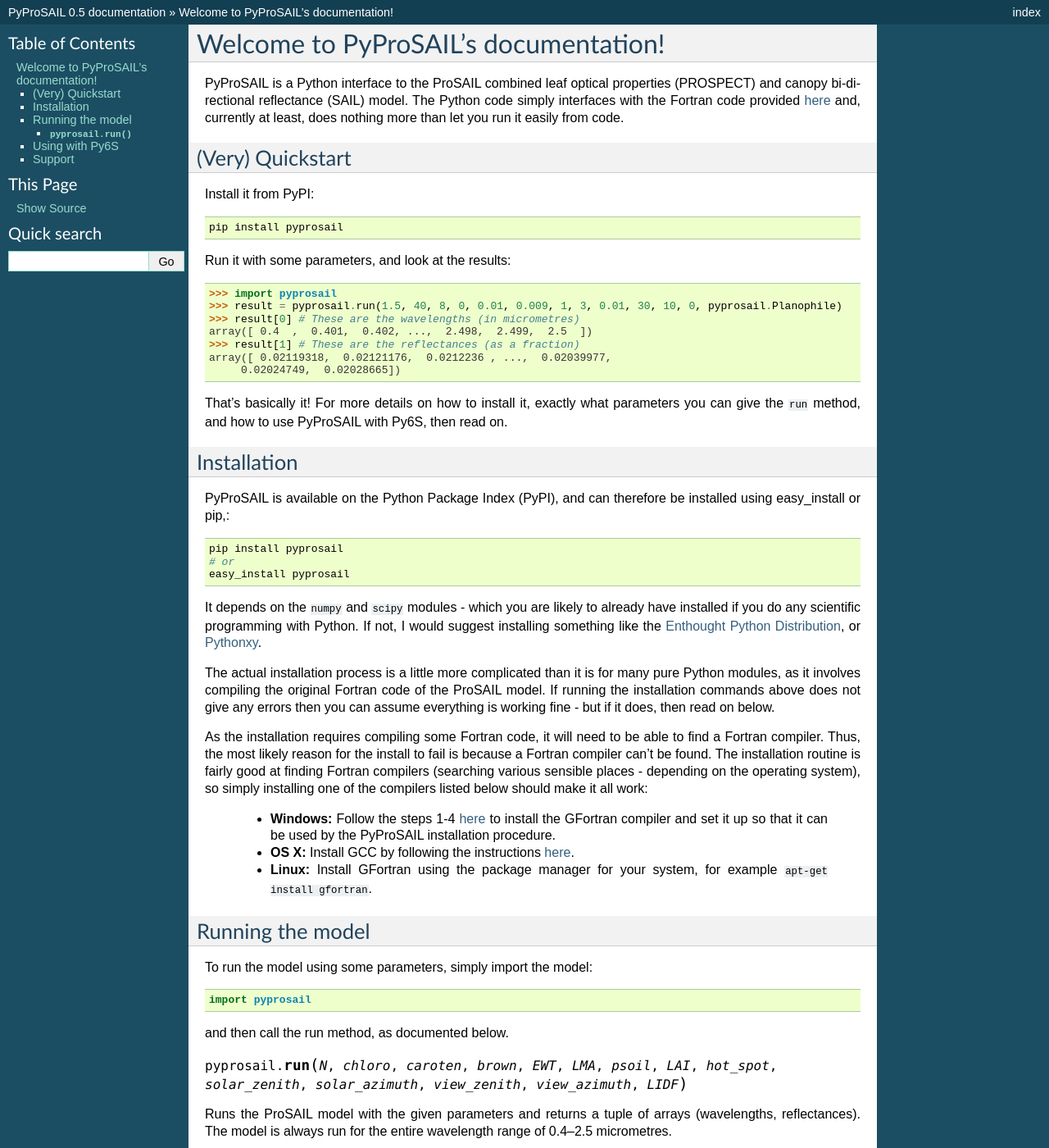
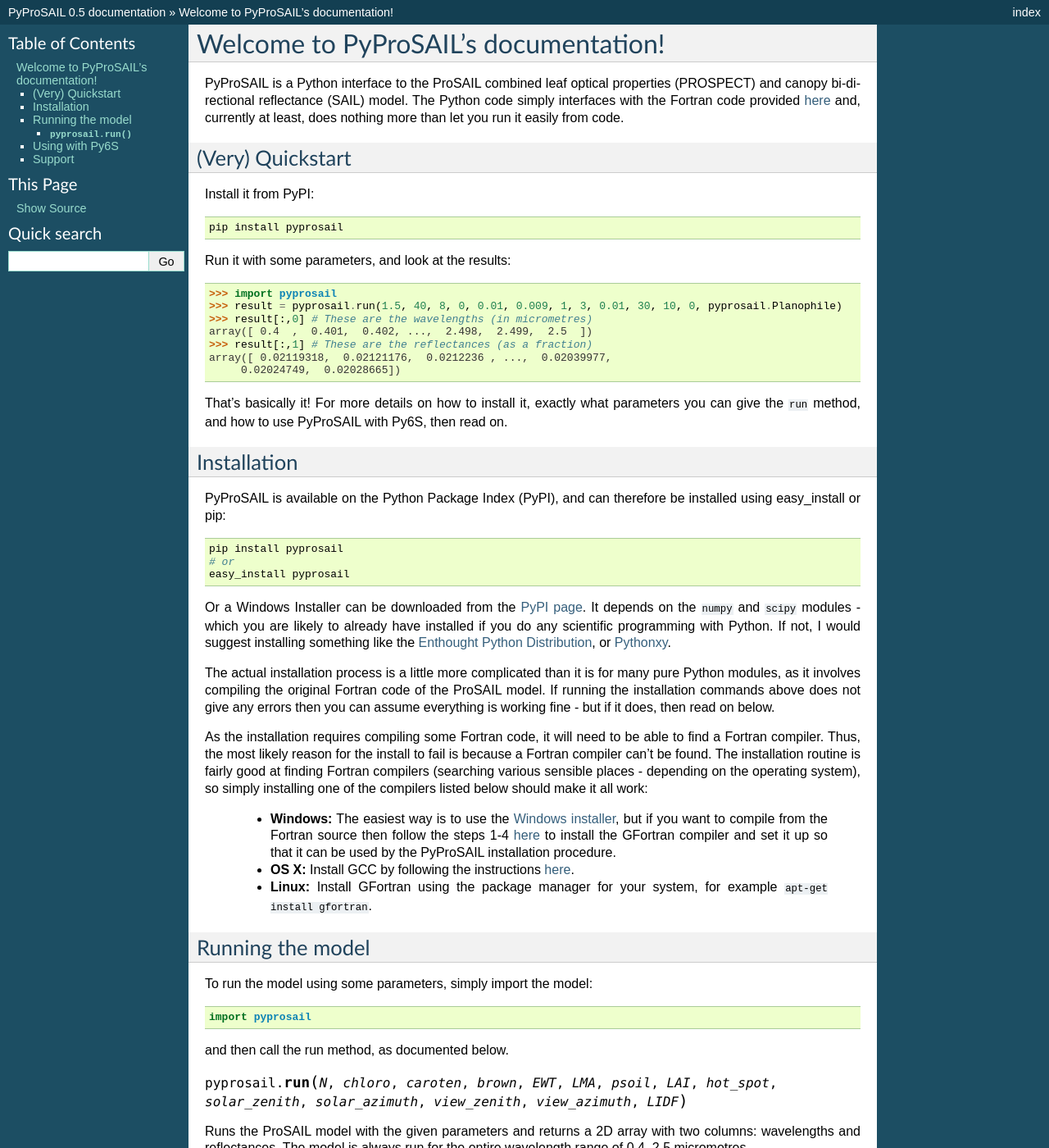
Before and after one commit to robintw/PyProSAIL, a Sphinx documentation site: the page built from doc/index.rst, in a window 1280 px wide and 1400 px high. Shown: the whole window at 82% size. Built offline with Sphinx 7.4.7, drawn with Linux system fonts in a browser that asks for light colours; some of the changed text lies outside the part shown.

Commit message:
Now returns data as 2D arr, not tuple. Updated docs.

```diff
--- a/doc/index.rst
+++ b/doc/index.rst
@@ -18,9 +18,9 @@ Run it with some parameters, and look at the results::
 
    >>> import pyprosail
    >>> result = pyprosail.run(1.5, 40, 8, 0, 0.01, 0.009, 1, 3, 0.01, 30, 10, 0, pyprosail.Planophile)
-   >>> result[0] # These are the wavelengths (in micrometres)
+   >>> result[:,0] # These are the wavelengths (in micrometres)
    array([ 0.4  ,  0.401,  0.402, ...,  2.498,  2.499,  2.5  ])
-   >>> result[1] # These are the reflectances (as a fraction)
+   >>> result[:,1] # These are the reflectances (as a fraction)
    array([ 0.02119318,  0.02121176,  0.0212236 , ...,  0.02039977,
         0.02024749,  0.02028665])
 
@@ -28,19 +28,19 @@ That's basically it! For more details on how to install it, exactly what paramet
 
 Installation
 ------------
-PyProSAIL is available on the Python Package Index (PyPI), and can therefore be installed using easy_install or pip,::
+PyProSAIL is available on the Python Package Index (PyPI), and can therefore be installed using easy_install or pip::
 
    pip install pyprosail
    # or
    easy_install pyprosail
 
-It depends on the ``numpy`` and ``scipy`` modules - which you are likely to already have installed if you do any scientific programming with Python. If not, I would suggest installing something like the `Enthought Python Distribution <http://www.enthought.com/products/epd.php>`_, or `Pythonxy <http://code.google.com/p/pythonxy/>`_.
+Or a Windows Installer can be downloaded from the `PyPI page <http://pypi.python.org/pypi/PyPROSAIL>`_. It depends on the ``numpy`` and ``scipy`` modules - which you are likely to already have installed if you do any scientific programming with Python. If not, I would suggest installing something like the `Enthought Python Distribution <http://www.enthought.com/products/epd.php>`_, or `Pythonxy <http://code.google.com/p/pythonxy/>`_.
 
 The actual installation process is a little more complicated than it is for many pure Python modules, as it involves compiling the original Fortran code of the ProSAIL model. If running the installation commands above does not give any errors then you can assume everything is working fine - but if it does, then read on below.
 
 As the installation requires compiling some Fortran code, it will need to be able to find a Fortran compiler. Thus, the most likely reason for the install to fail is because a Fortran compiler can't be found. The installation routine is fairly good at finding Fortran compilers (searching various sensible places - depending on the operating system), so simply installing one of the compilers listed below should make it all work:
 
-  * **Windows:** Follow the steps 1-4 `here <http://www.scipy.org/F2PY_Windows>`_ to install the GFortran compiler and set it up so that it can be used by the PyProSAIL installation procedure.
+  * **Windows:** The easiest way is to use the `Windows installer <http://pypi.python.org/pypi/PyPROSAIL>`_, but if you want to compile from the Fortran source then follow the steps 1-4 `here <http://www.scipy.org/F2PY_Windows>`_ to install the GFortran compiler and set it up so that it can be used by the PyProSAIL installation procedure.
   * **OS X:** Install GCC by following the instructions `here <http://hpc.sourceforge.net/#fortran>`_.
   * **Linux:** Install GFortran using the package manager for your system, for example ``apt-get install gfortran``.
 
@@ -54,7 +54,7 @@ and then call the run method, as documented below.
 
 .. py:function:: pyprosail.run(N, chloro, caroten, brown, EWT, LMA, psoil, LAI, hot_spot, solar_zenith, solar_azimuth, view_zenith, view_azimuth, LIDF)
 
-Runs the ProSAIL model with the given parameters and returns a tuple of arrays (wavelengths, reflectances). The model is always run for the entire wavelength range of 0.4--2.5 micrometres.
+Runs the ProSAIL model with the given parameters and returns a 2D array with two columns: wavelengths and reflectances. The model is always run for the entire wavelength range of 0.4--2.5 micrometres.
 
 Arguments:
 
--- a/setup.py
+++ b/setup.py
@@ -5,7 +5,6 @@ def configuration(parent_package='',top_path=None):
     						name = "PyPROSAIL",
     						version = "0.1",
                             description = """PyProSAIL is a Python interface to the ProSAIL combined leaf and canopy optical model.
-
 For more information see http://pyprosail.readthedocs.org.""",
                             packages = ['pyprosail'],
     						author = "Robin Wilson",
```
Also changed, not shown: 1 other file.
